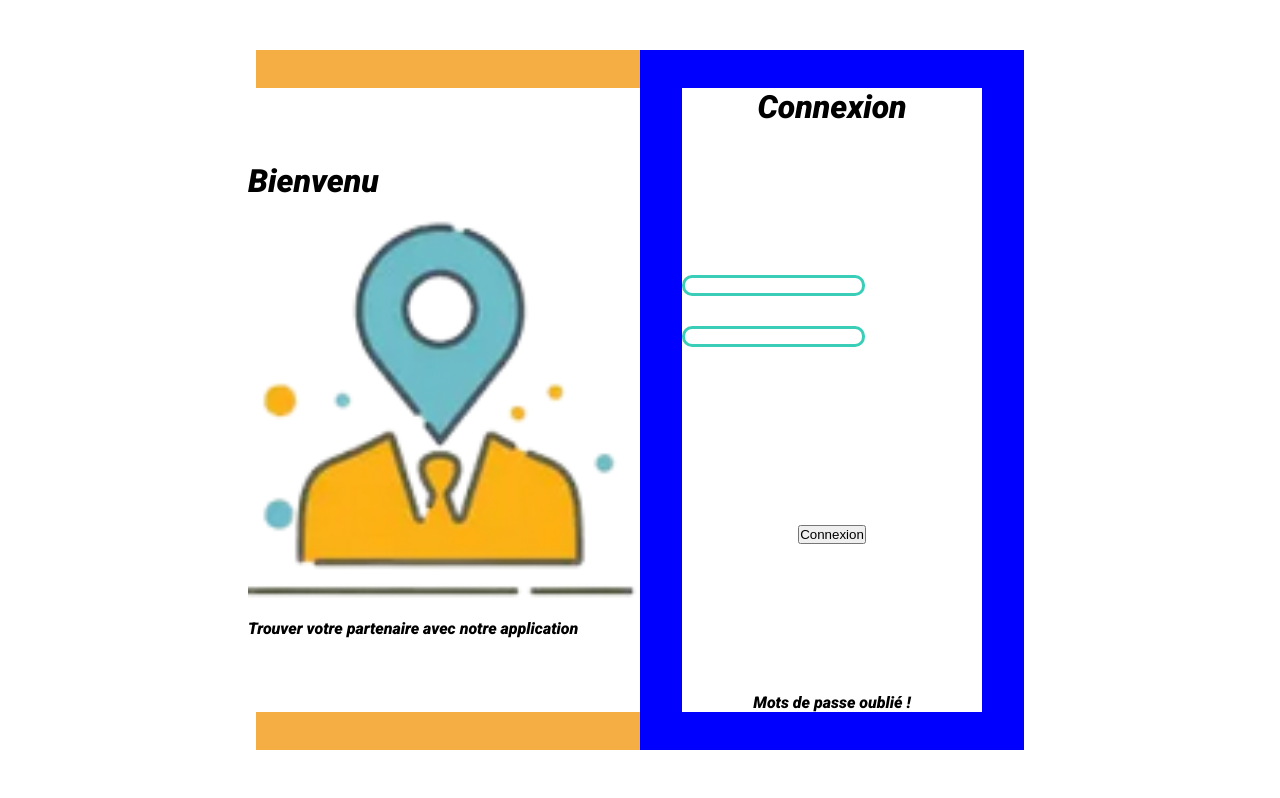
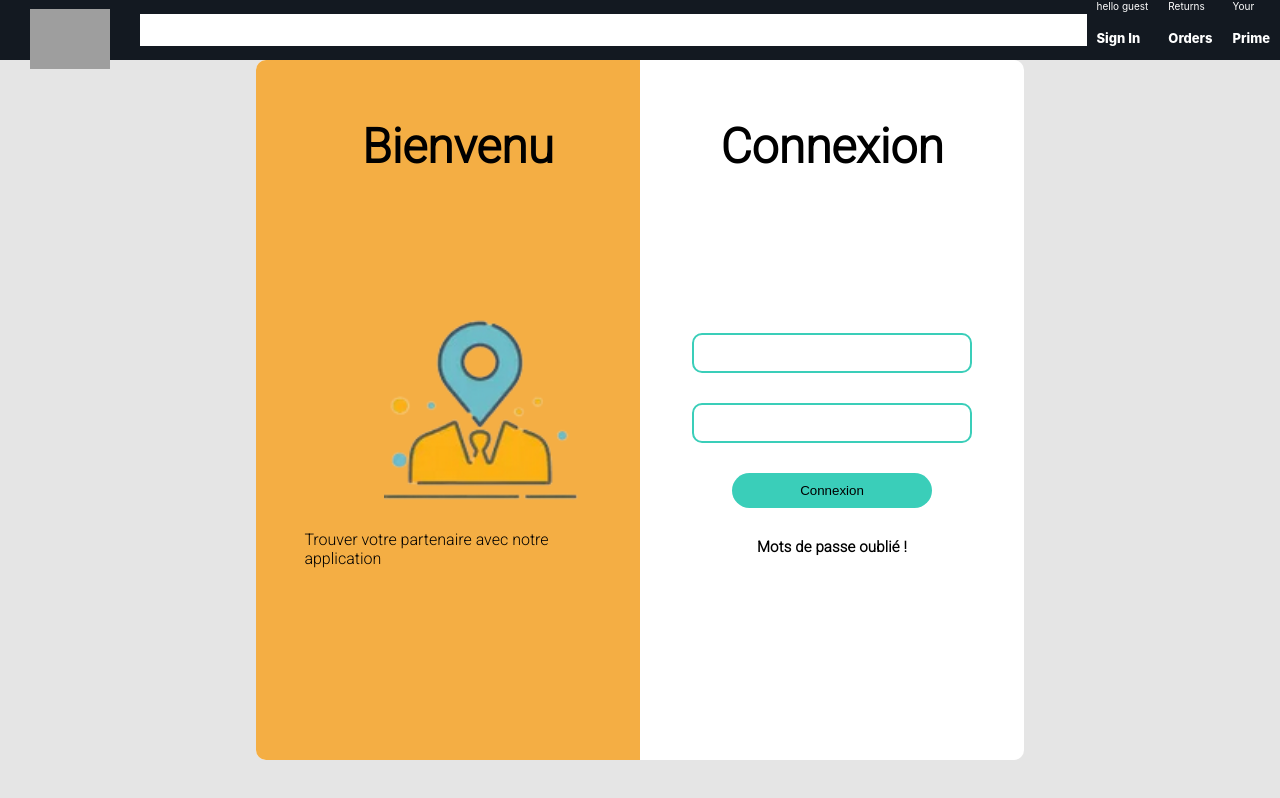
Before and after one commit to borabii/PFE-APP, a React (Create React App) app in the folder client/: page / in a window 1280 px wide. Shown: the top 798 px of the page. Built offline with nearby package versions, Linux system fonts and the light colour scheme; grey boxes are pictures that could not be loaded.

Commit message:
improvement

```diff
--- a/client/public/index.html
+++ b/client/public/index.html
@@ -3,8 +3,8 @@
   <head>
     <meta charset="utf-8" />
     <link rel="preconnect" href="https://fonts.gstatic.com">
-<link href="https://fonts.googleapis.com/css2?family=Roboto:ital,wght@1,900&display=swap" rel="stylesheet">
-    <meta name="viewport" content="width=device-width, initial-scale=1" />
+    <link rel="preconnect" href="https://fonts.gstatic.com">
+    <link href="https://fonts.googleapis.com/css2?family=Roboto:wght@100;300&display=swap" rel="stylesheet">     <meta name="viewport" content="width=device-width, initial-scale=1" />
     <meta name="theme-color" content="#000000" />
     <meta
       name="description"
--- a/client/src/App.js
+++ b/client/src/App.js
@@ -1,8 +1,10 @@
 import "./App.css";
+import Header from "./Views/components/Header";
 import SignIn from "./Views/home-page/SignIn";
 function App() {
   return (
     <div className="app">
+      <Header />
       <SignIn />
     </div>
   );
--- /dev/null
+++ b/client/src/Views/components/Header.css
@@ -0,0 +1,60 @@
+.header {
+    height: 60px;
+    display: flex;
+    align-items: center;
+    background-color: #131921;
+    position: sticky;
+    top: 0;
+    z-index: 100;
+  }
+  .header__logo {
+    width: 100px;
+    object-fit: contain;
+    margin: 0 20px;
+    margin-top: 18px;
+  }
+  .header__search {
+    display: flex;
+    flex: 1;
+    align-items: center;
+    border-radius: 24px;
+  }
+  .header__searchInput {
+    height: 12px;
+    padding: 10px;
+    border: none;
+    width: 100%;
+  }
+  .header__searchIcon {
+    padding: 5px;
+    height: 22px !important;
+    background-color: #cd9042;
+  }
+  .header__optionLineOne {
+    font-size: 10px;
+  }
+  .header__optionLineTow {
+    font-size: 13px;
+    font-weight: 800;
+    color: white;
+  }
+  .header__optionBasket {
+    display: flex;
+    align-items: center;
+    color: white;
+  }
+  .header__basketCount {
+    margin-left: 10px;
+    margin-right: 10px;
+  }
+  .header__nav {
+    display: flex;
+    justify-content: space-evenly;
+  }
+  .header__option {
+    display: flex;
+    flex-direction: column;
+    margin-left: 10px;
+    margin-right: 10px;
+    color: white;
+  }
--- /dev/null
+++ b/client/src/Views/components/Header.js
@@ -0,0 +1,37 @@
+import React from "react";
+import "./Header.css";
+function Header() {
+  return (
+    <div className="header">
+      <img
+        className="header__logo"
+        src="http://pngimg.com/uploads/amazon/amazon_PNG11.png"
+        alt=""
+      />
+
+      <div className="header__search">
+        <input className="header__searchInput" type="text" />
+        {/* <SearchIcon className="header__searchIcon" /> */}
+      </div>
+      <div className="header__nav">
+        <div className="header__option">
+          <span className="header__optionLineOne">hello guest</span>
+
+          <span className="header__optionLineTow">Sign In</span>
+        </div>
+        <div className="header__option">
+          <span className="header__optionLineOne">Returns</span>
+          <span className="header__optionLineTow">Orders</span>
+        </div>
+        <div className="header__option">
+          <span className="header__optionLineOne">Your</span>
+          <span className="header__optionLineTow">Prime</span>
+        </div>
+
+        <div className="header__optionBasket"></div>
+      </div>
+    </div>
+  );
+}
+
+export default Header;
--- a/client/src/Views/home-page/SignIn.css
+++ b/client/src/Views/home-page/SignIn.css
@@ -1,57 +1,103 @@
 * {
   margin: 0;
   padding: 0;
+  height: 100%;
 }
 .signIn {
   display: flex;
   justify-content: center;
   font-family: Roboto;
+  background-color: #E5E5E5;
 }
 .signIn__container {
   display: flex;
   height: calc(100vh - 100px);
   width: 60%;
-  margin-top: 50px;
+  margin-top:px;
+  background-color: white;
+  border-radius: 10px;
 }
 .signIn__left {
   display: flex;
   justify-content: center;
   width: 50%;
   background: #f4ae44;
+  border-radius: 10px 0px 0px 10px;
 }
 .signIn__leftContainer {
   display: flex;
   flex-direction: column;
   justify-content: center;
-  min-width: 400px;
-  background: white;
+  width: 400px;
+  height: auto;
   margin: 10%;
 }
-
+.signIn__leftContainer > h1 {
+  font-size: 3rem;
+  margin-top: 20px;
+  margin-left: 22%;
+}
+.signIn__leftContainer > img {
+  width: 200px;
+  height: 200px;
+  margin-left:90px;
+  margin-bottom: 10px;
+}
+.signIn__leftContainer > h6 {
+  margin-top: 10px;
+  margin-left: 10px;
+  font: 1em Roboto  ;
+}
 .signIn__rigth {
   display: flex;
   justify-content: center;
   width: 50%;
-  background-color: blue;
 }
 .form__container {
   display: flex;
   flex-direction: column;
   align-items: center;
   justify-content: space-between;
-  width: 300px;
+  width: 50%;
+  height: auto;
   background-color: white;
   margin: 10%;
 }
 .form__container > h1 {
+  font-size: 3rem;
+  margin-top: 20px;
+}
+.form__containerInput {
+  display: flex;
+  flex-direction: column;
+  margin-top: 30px;
 }
 .form__containerInput > input {
   margin-bottom: 30px;
-  border: 3px solid #3aceb9;
+  width: 280px;
+  height: 40px;
+  border: 2px solid #3aceb9;
   box-sizing: border-box;
   border-radius: 10px;
+  outline: none;
 }
-@media screen and (max-width: 600px) {
+.form__containerInput > button{
+  width: 200px;
+  height: 35px;
+  margin-left: 40px;
+  background: #3ACEB9;
+  border: none;
+  border-radius: 20px;
+  outline: none;
+}
+.form__container > h6 {
+  margin-top: 20px;
+  font-family: Roboto;
+  font-size: 15px;
+  line-height: 21px;
+  letter-spacing: 0.01em
+}
+/* @media screen and (max-width: 600px) {
   .signIn__left {
     display: none;
   }
@@ -59,4 +105,4 @@
     height: 100%;
     width: 100%;
   }
-}
+} */
--- a/client/src/Views/home-page/SignIn.js
+++ b/client/src/Views/home-page/SignIn.js
@@ -1,7 +1,7 @@
 import React from "react";
 import "./SignIn.css";
 import avatar from "../image/signIn-avatar.png";
-function signIn() {
+function SignIn() {
   return (
     <div className="signIn">
       <div className="signIn__container">
@@ -9,7 +9,7 @@ function signIn() {
           <div className="signIn__leftContainer">
             <h1>Bienvenu</h1>
             <img src={avatar} alt="signIn-avatar" />
-            <p>Trouver votre partenaire avec notre application</p>
+            <h6>Trouver votre partenaire avec notre application</h6>
           </div>
         </div>
         <div className="signIn__rigth">
@@ -18,10 +18,10 @@ function signIn() {
             <div className="form__containerInput">
               <input type="text"></input>
               <input type="text"></input>
+              <button type="submit">Connexion</button>
             </div>
 
-            <button type="submit">Connexion</button>
-            <p>Mots de passe oublié !</p>
+            <h6>Mots de passe oublié !</h6>
           </form>
         </div>
       </div>
@@ -29,4 +29,4 @@ function signIn() {
   );
 }
 
-export default signIn;
+export default SignIn;
```
